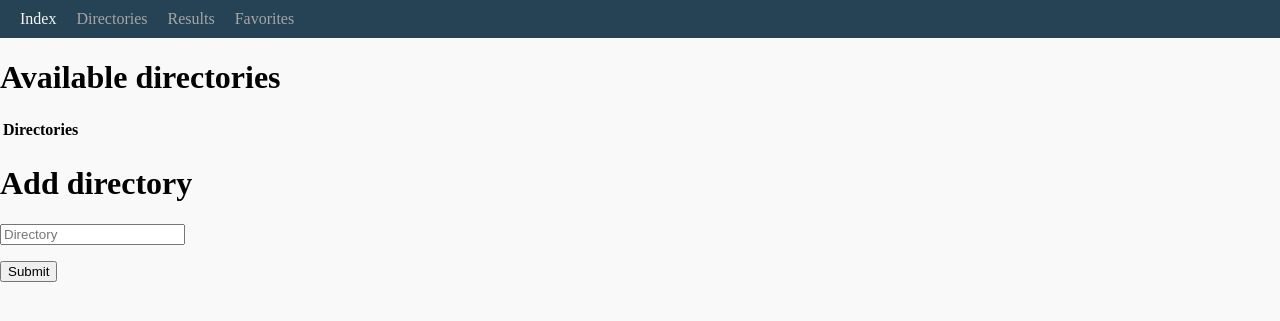
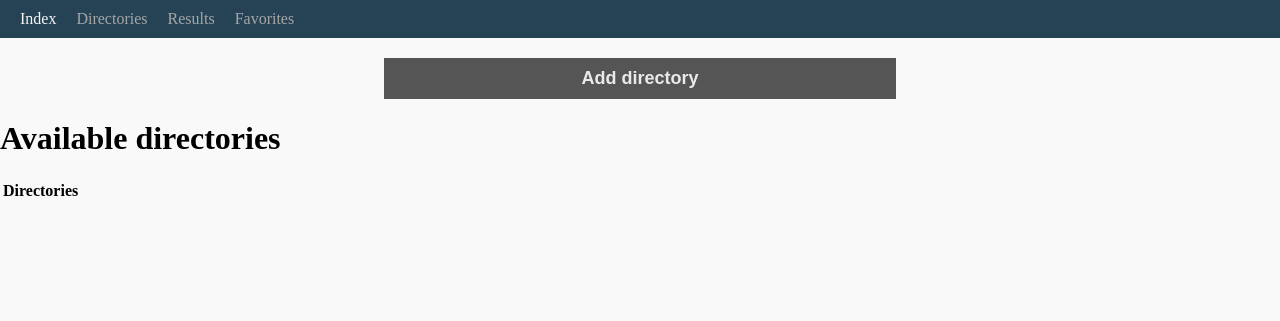
Before and after one commit to knaiskes/directory-navigator, a Flask app: page /directories in a window 1280 px wide. Shown: the top 321 px of the page. Run offline with Flask 2, Linux system fonts and the light colour scheme; data that the repository does not hold is empty.

Commit message:
add css for directories form

```diff
--- a/static/css/style.css
+++ b/static/css/style.css
@@ -65,3 +65,54 @@ body {
 #options h1 {
     text-align: center;
 }
+
+#add_directory {
+    width: 50%;
+    margin: 0 500px;
+    margin-bottom: 20px;
+    background-color: #FBFBFB;
+    border: 1px solid #F7F7F7;
+    font-size: 20px;
+    display: none;
+}
+
+#add_directory input[type=text] {
+    background-color: #FBFBFB;
+    margin-bottom: 25px;
+    width: 50%;
+    border: 1px solid #006666;
+    height: 50px;
+    display: block;
+    font-size: 18px;
+}
+
+#add_directory button {
+    background-color: #008744;
+    margin: 20px 0 0;
+    border: none;
+    color: white;
+    padding: 20px 20px;
+    text-align: center;
+    text-decoration: none;
+    display: inline-block;
+    font-size: 16px;
+    margin: 4px 2px;
+    cursor: pointer;
+    width: 50%;
+}
+
+#displayFormButton {
+    background-color: #555555;
+    color: #E8E9EA;
+    border: none;
+    margin-top: 20px;
+    width: 40%;
+    margin-left: 30%;
+    margin-right: 30%;
+    padding: 10px 12px;
+    text-align: center;
+    text-decoration: none;
+    display: inline-block;
+    font-size: 18px;
+    font-weight: bold;
+}
--- a/templates/directories.html
+++ b/templates/directories.html
@@ -3,11 +3,23 @@
     <head>
         <meta name="viewport" content="width=device-width, initial-scale=1.0">
         <link rel="stylesheet" type="text/css" href="/static/css/style.css">
+        <script src="/static/js/script.js"></script>
         <title>Directories</title>
         {% include "menu.html" %}
     </head>
     <body>
-
+        <button id="displayFormButton" onclick="hideForm('add_directory')">
+        Add directory</button>
+        <div id="add_directory">
+            <h3> Add new directory</h3>
+            <form action="{{url_for("add_directory")}}" method="POST">
+                <p>
+                <input type="text" placeholder="Directory" name="newDirectory"
+                                                           value="{{request.form.newDirectory}}">
+                </p>
+                <button class="button" value="submit"> Submit </button>
+            </form>
+        </div>
         <h1>Available directories</h1>
         <table>
             <tr>
@@ -26,15 +38,5 @@
                 {% endfor %}
             </tr>
         </table>
-
-        <h1> Add directory </h1>
-
-        <form action="{{url_for("add_directory")}}" method="POST">
-            <p>
-            <input type="text" placeholder="Directory" name="newDirectory"
-                                                       value="{{request.form.newDirectory}}">
-            </p>
-            <button class="button" value="submit"> Submit </button>
-        </form>
     </body>
 </html>
```
Lines whose indentation alone changed are shown as unchanged.
